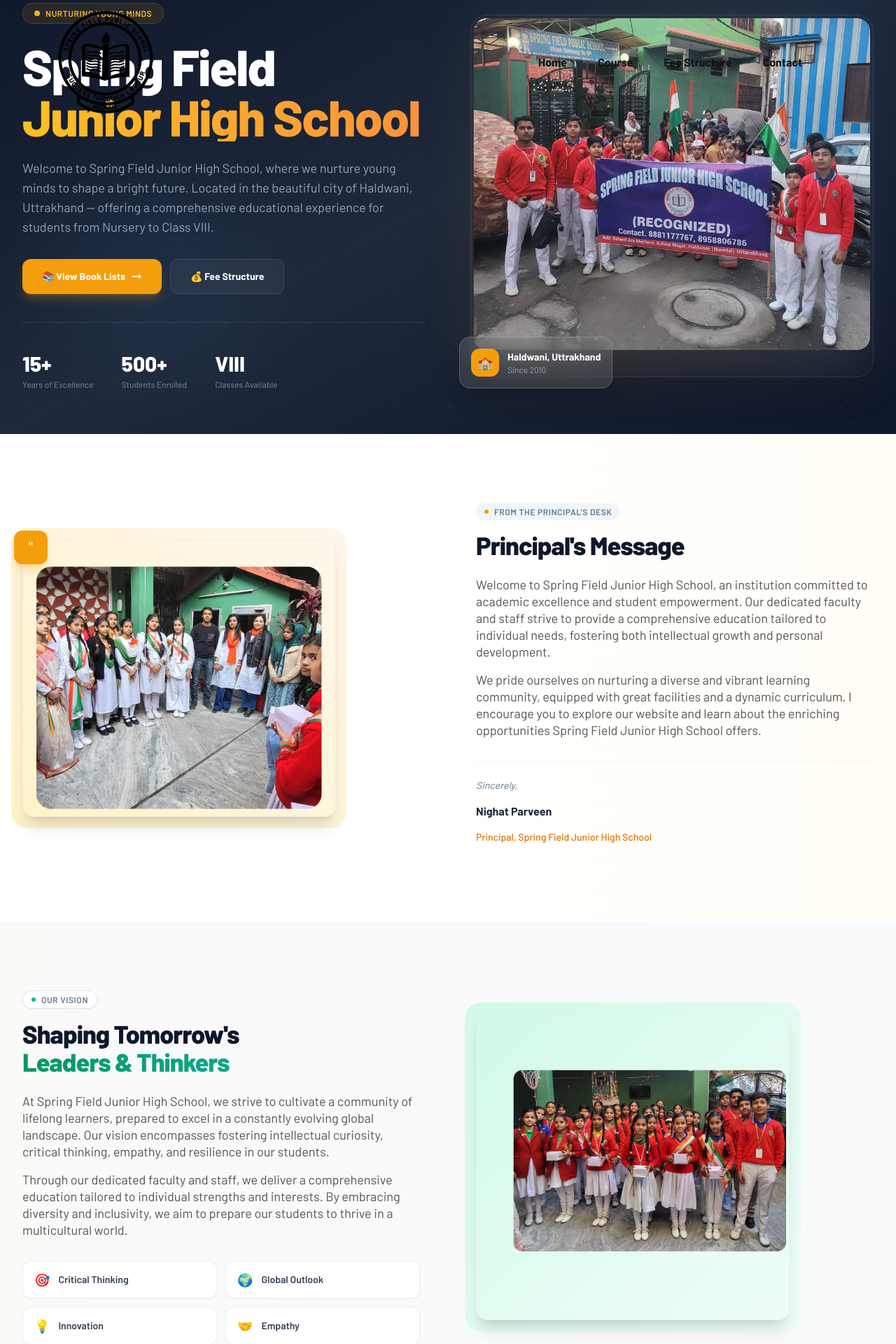
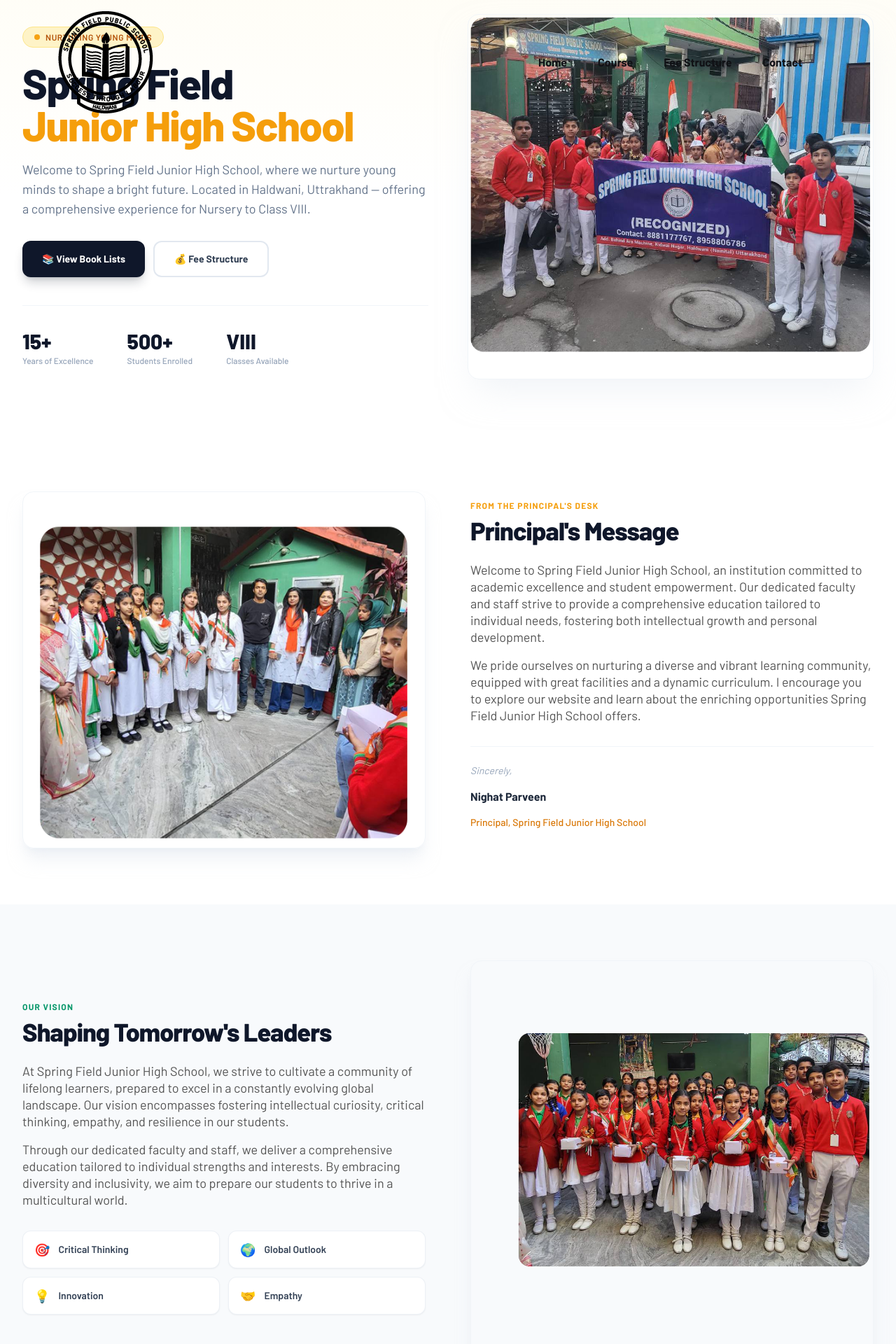
Before and after one commit to nftmoondogs/springfieldhld, a React (Create React App) app: page / in a window 1280 px wide. Shown: the part 60-1980 px from the top of the page at 70% size. Built offline with nearby package versions, Linux system fonts and the light colour scheme.

Commit message:
fix: revert to light theme with larger images, clean modern look

```diff
--- a/src/component/section/about.jsx
+++ b/src/component/section/about.jsx
@@ -1,29 +1,18 @@
 const About = () => {
   return (
-    <section className="tw-relative tw-py-16 sm:tw-py-24 tw-bg-white tw-overflow-hidden">
-      {/* Subtle bg accent */}
-      <div className="tw-absolute tw-top-0 tw-right-0 tw-w-1/2 tw-h-full tw-bg-gradient-to-l tw-from-amber-50/50 tw-to-transparent"></div>
-
-      <div className="tw-container tw-mx-auto tw-px-4 sm:tw-px-6 lg:tw-px-8 tw-relative tw-z-10">
-        <div className="tw-flex tw-flex-col lg:tw-flex-row tw-items-center tw-gap-12 lg:tw-gap-20">
-          {/* Left Image */}
-          <div className="tw-flex-1 tw-w-full lg:tw-w-auto">
-            <div className="tw-relative tw-max-w-md tw-mx-auto lg:tw-mx-0">
-              <div className="tw-absolute -tw-inset-4 tw-bg-gradient-to-tr tw-from-amber-100 tw-to-orange-50 tw-rounded-3xl"></div>
-              <div className="tw-relative tw-rounded-2xl tw-overflow-hidden tw-shadow-xl tw-border tw-border-slate-200/50">
-                <img src="assets/images/about/01.png" alt="Principal" className="tw-w-full tw-h-auto" />
-              </div>
-              {/* Quote decoration */}
-              <div className="tw-absolute -tw-top-3 -tw-left-3 tw-w-12 tw-h-12 tw-bg-amber-500 tw-rounded-xl tw-flex tw-items-center tw-justify-center tw-shadow-lg tw-shadow-amber-500/30 tw-text-2xl tw-text-white">"</div>
+    <section className="tw-py-14 sm:tw-py-20 tw-bg-white">
+      <div className="tw-container tw-mx-auto tw-px-4 sm:tw-px-6 lg:tw-px-8">
+        <div className="tw-flex tw-flex-col lg:tw-flex-row tw-items-center tw-gap-10 lg:tw-gap-16">
+          {/* Left Image — large */}
+          <div className="tw-flex-1 tw-w-full">
+            <div className="tw-rounded-2xl tw-overflow-hidden tw-shadow-xl tw-shadow-slate-200/50 tw-border tw-border-slate-100">
+              <img src="assets/images/about/01.png" alt="Principal" className="tw-w-full tw-h-auto tw-block" />
             </div>
           </div>
 
           {/* Right Content */}
           <div className="tw-flex-1">
-            <div className="tw-inline-flex tw-items-center tw-gap-2 tw-px-3 tw-py-1 tw-bg-slate-100 tw-rounded-full tw-mb-4">
-              <span className="tw-w-1.5 tw-h-1.5 tw-bg-amber-500 tw-rounded-full"></span>
-              <span className="tw-text-xs tw-font-semibold tw-text-slate-500 tw-uppercase tw-tracking-wider">From the Principal's Desk</span>
-            </div>
+            <span className="tw-text-xs tw-font-bold tw-text-amber-500 tw-uppercase tw-tracking-widest tw-mb-2 tw-block">From the Principal's Desk</span>
 
             <h2 className="tw-text-3xl sm:tw-text-4xl tw-font-extrabold tw-text-slate-900 tw-tracking-tight tw-mb-6">
               Principal's Message
@@ -39,7 +28,7 @@
             </div>
 
             <div className="tw-mt-8 tw-pt-6 tw-border-t tw-border-slate-100">
-              <p className="tw-text-slate-500 tw-text-sm tw-italic">Sincerely,</p>
+              <p className="tw-text-slate-400 tw-text-sm tw-italic">Sincerely,</p>
               <p className="tw-font-bold tw-text-slate-800 tw-text-base tw-mt-1">Nighat Parveen</p>
               <p className="tw-text-amber-600 tw-text-sm tw-font-medium">Principal, Spring Field Junior High School</p>
             </div>
--- a/src/component/section/banner.jsx
+++ b/src/component/section/banner.jsx
@@ -2,78 +2,53 @@
 
 const Banner = () => {
   return (
-    <section className="tw-relative tw-overflow-hidden tw-bg-gradient-to-br tw-from-slate-900 tw-via-slate-800 tw-to-slate-900 tw-min-h-[85vh] tw-flex tw-items-center">
-      {/* Background Pattern */}
-      <div className="tw-absolute tw-inset-0 tw-opacity-5">
-        <div className="tw-absolute tw-top-20 tw-right-20 tw-w-96 tw-h-96 tw-bg-amber-400 tw-rounded-full tw-blur-3xl"></div>
-        <div className="tw-absolute tw-bottom-20 tw-left-20 tw-w-72 tw-h-72 tw-bg-blue-400 tw-rounded-full tw-blur-3xl"></div>
-      </div>
-
-      {/* Subtle grid */}
-      <div className="tw-absolute tw-inset-0" style={{backgroundImage: 'radial-gradient(circle at 1px 1px, rgba(255,255,255,0.05) 1px, transparent 0)', backgroundSize: '40px 40px'}}></div>
-
-      <div className="tw-container tw-mx-auto tw-px-4 sm:tw-px-6 lg:tw-px-8 tw-relative tw-z-10">
-        <div className="tw-flex tw-flex-col lg:tw-flex-row tw-items-center tw-gap-10 lg:tw-gap-16">
+    <section className="tw-relative tw-overflow-hidden tw-bg-gradient-to-b tw-from-amber-50/50 tw-via-white tw-to-white tw-py-12 sm:tw-py-16 lg:tw-py-20">
+      <div className="tw-container tw-mx-auto tw-px-4 sm:tw-px-6 lg:tw-px-8">
+        <div className="tw-flex tw-flex-col lg:tw-flex-row tw-items-center tw-gap-8 lg:tw-gap-14">
           {/* Left Content */}
-          <div className="tw-flex-1 tw-text-center lg:tw-text-left tw-py-12 lg:tw-py-0">
-            <div className="tw-inline-flex tw-items-center tw-gap-2 tw-px-4 tw-py-1.5 tw-bg-amber-500/10 tw-border tw-border-amber-500/20 tw-rounded-full tw-mb-6">
-              <span className="tw-w-2 tw-h-2 tw-bg-amber-400 tw-rounded-full tw-animate-pulse"></span>
-              <span className="tw-text-amber-400 tw-text-xs tw-font-semibold tw-tracking-wider tw-uppercase">Nurturing Young Minds</span>
+          <div className="tw-flex-1 tw-text-center lg:tw-text-left">
+            <div className="tw-inline-flex tw-items-center tw-gap-2 tw-px-4 tw-py-1.5 tw-bg-amber-100 tw-border tw-border-amber-200 tw-rounded-full tw-mb-5">
+              <span className="tw-w-2 tw-h-2 tw-bg-amber-500 tw-rounded-full tw-animate-pulse"></span>
+              <span className="tw-text-amber-700 tw-text-xs tw-font-semibold tw-tracking-wider tw-uppercase">Nurturing Young Minds</span>
             </div>
 
-            <h1 className="tw-text-4xl sm:tw-text-5xl lg:tw-text-6xl xl:tw-text-7xl tw-font-extrabold tw-text-white tw-leading-[1.1] tw-tracking-tight tw-mb-6">
+            <h1 className="tw-text-4xl sm:tw-text-5xl lg:tw-text-6xl tw-font-extrabold tw-text-slate-900 tw-leading-[1.1] tw-tracking-tight tw-mb-5">
               Spring Field
-              <span className="tw-block tw-bg-gradient-to-r tw-from-amber-400 tw-to-orange-400 tw-bg-clip-text tw-text-transparent">
-                Junior High School
-              </span>
+              <span className="tw-block tw-text-amber-500">Junior High School</span>
             </h1>
 
-            <p className="tw-text-base sm:tw-text-lg tw-text-slate-400 tw-leading-relaxed tw-max-w-xl tw-mx-auto lg:tw-mx-0 tw-mb-8">
-              Welcome to Spring Field Junior High School, where we nurture young minds to shape a bright future. Located in the beautiful city of Haldwani, Uttrakhand — offering a comprehensive educational experience for students from Nursery to Class VIII.
+            <p className="tw-text-base sm:tw-text-lg tw-text-slate-500 tw-leading-relaxed tw-max-w-xl tw-mx-auto lg:tw-mx-0 tw-mb-8">
+              Welcome to Spring Field Junior High School, where we nurture young minds to shape a bright future. Located in Haldwani, Uttrakhand — offering a comprehensive experience for Nursery to Class VIII.
             </p>
 
             <div className="tw-flex tw-flex-col sm:tw-flex-row tw-gap-3 tw-justify-center lg:tw-justify-start">
-              <Link to="/about" className="tw-inline-flex tw-items-center tw-justify-center tw-gap-2 tw-px-7 tw-py-3.5 tw-bg-amber-500 tw-text-white tw-rounded-xl tw-font-bold tw-text-sm tw-shadow-lg tw-shadow-amber-500/25 hover:tw-bg-amber-400 tw-transition-all tw-duration-200 hover:tw-shadow-xl hover:tw-shadow-amber-500/30 hover:-tw-translate-y-0.5">
+              <Link to="/about" className="tw-inline-flex tw-items-center tw-justify-center tw-gap-2 tw-px-7 tw-py-3.5 tw-bg-slate-900 tw-text-white tw-rounded-xl tw-font-bold tw-text-sm tw-shadow-lg tw-shadow-slate-900/20 hover:tw-bg-slate-800 tw-transition-all hover:-tw-translate-y-0.5">
                 📚 View Book Lists
-                <svg className="tw-w-4 tw-h-4" fill="none" stroke="currentColor" viewBox="0 0 24 24"><path strokeLinecap="round" strokeLinejoin="round" strokeWidth={2} d="M17 8l4 4m0 0l-4 4m4-4H3" /></svg>
               </Link>
-              <Link to="/blog" className="tw-inline-flex tw-items-center tw-justify-center tw-gap-2 tw-px-7 tw-py-3.5 tw-bg-white/5 tw-border tw-border-white/10 tw-text-white tw-rounded-xl tw-font-bold tw-text-sm hover:tw-bg-white/10 tw-transition-all tw-duration-200 tw-backdrop-blur-sm">
+              <Link to="/blog" className="tw-inline-flex tw-items-center tw-justify-center tw-gap-2 tw-px-7 tw-py-3.5 tw-bg-white tw-border-2 tw-border-slate-200 tw-text-slate-700 tw-rounded-xl tw-font-bold tw-text-sm hover:tw-border-amber-400 hover:tw-text-amber-600 tw-transition-all">
                 💰 Fee Structure
               </Link>
             </div>
 
             {/* Stats */}
-            <div className="tw-flex tw-items-center tw-gap-6 sm:tw-gap-10 tw-mt-10 tw-pt-10 tw-border-t tw-border-white/10 tw-justify-center lg:tw-justify-start">
+            <div className="tw-flex tw-items-center tw-gap-8 sm:tw-gap-12 tw-mt-10 tw-pt-8 tw-border-t tw-border-slate-100 tw-justify-center lg:tw-justify-start">
               {[
                 { num: "15+", label: "Years of Excellence" },
                 { num: "500+", label: "Students Enrolled" },
                 { num: "VIII", label: "Classes Available" },
-              ].map((stat, i) => (
+              ].map((s, i) => (
                 <div key={i} className="tw-text-center lg:tw-text-left">
-                  <div className="tw-text-2xl sm:tw-text-3xl tw-font-extrabold tw-text-white">{stat.num}</div>
-                  <div className="tw-text-xs tw-text-slate-500 tw-font-medium tw-mt-1">{stat.label}</div>
+                  <div className="tw-text-2xl sm:tw-text-3xl tw-font-extrabold tw-text-slate-900">{s.num}</div>
+                  <div className="tw-text-xs tw-text-slate-400 tw-font-medium tw-mt-0.5">{s.label}</div>
                 </div>
               ))}
             </div>
           </div>
 
-          {/* Right Image */}
-          <div className="tw-flex-1 tw-hidden lg:tw-block">
-            <div className="tw-relative">
-              <div className="tw-absolute tw-inset-0 tw-bg-gradient-to-tr tw-from-amber-500/20 tw-to-blue-500/20 tw-rounded-3xl tw-blur-2xl tw-scale-95"></div>
-              <div className="tw-relative tw-rounded-3xl tw-overflow-hidden tw-border tw-border-white/10 tw-shadow-2xl">
-                <img src="assets/images/banner/02.png" alt="Spring Field Junior High School" className="tw-w-full tw-h-auto tw-object-cover" />
-              </div>
-              {/* Floating card */}
-              <div className="tw-absolute -tw-bottom-4 -tw-left-4 tw-bg-white/10 tw-backdrop-blur-xl tw-border tw-border-white/20 tw-rounded-2xl tw-p-4 tw-shadow-xl">
-                <div className="tw-flex tw-items-center tw-gap-3">
-                  <div className="tw-w-10 tw-h-10 tw-bg-amber-500 tw-rounded-xl tw-flex tw-items-center tw-justify-center tw-text-lg">🏫</div>
-                  <div>
-                    <div className="tw-text-white tw-font-bold tw-text-sm">Haldwani, Uttrakhand</div>
-                    <div className="tw-text-slate-400 tw-text-xs">Since 2010</div>
-                  </div>
-                </div>
-              </div>
+          {/* Right Image — large */}
+          <div className="tw-flex-1 tw-w-full">
+            <div className="tw-rounded-2xl tw-overflow-hidden tw-shadow-2xl tw-shadow-slate-200/50 tw-border tw-border-slate-100">
+              <img src="assets/images/banner/02.png" alt="Spring Field Junior High School" className="tw-w-full tw-h-auto tw-block" />
             </div>
           </div>
         </div>
--- a/src/component/section/category.jsx
+++ b/src/component/section/category.jsx
@@ -1,23 +1,14 @@
 const Category = () => {
   return (
-    <section className="tw-relative tw-py-16 sm:tw-py-24 tw-bg-slate-50 tw-overflow-hidden">
-      {/* Background accent */}
-      <div className="tw-absolute tw-bottom-0 tw-left-0 tw-w-1/3 tw-h-full tw-bg-gradient-to-r tw-from-amber-50/30 tw-to-transparent"></div>
-
-      <div className="tw-container tw-mx-auto tw-px-4 sm:tw-px-6 lg:tw-px-8 tw-relative tw-z-10">
-        <div className="tw-flex tw-flex-col lg:tw-flex-row tw-items-center tw-gap-12 lg:tw-gap-20">
+    <section className="tw-py-14 sm:tw-py-20 tw-bg-slate-50">
+      <div className="tw-container tw-mx-auto tw-px-4 sm:tw-px-6 lg:tw-px-8">
+        <div className="tw-flex tw-flex-col lg:tw-flex-row tw-items-center tw-gap-10 lg:tw-gap-16">
           {/* Left Content */}
           <div className="tw-flex-1 tw-order-2 lg:tw-order-1">
-            <div className="tw-inline-flex tw-items-center tw-gap-2 tw-px-3 tw-py-1 tw-bg-white tw-border tw-border-slate-200 tw-rounded-full tw-mb-4 tw-shadow-sm">
-              <span className="tw-w-1.5 tw-h-1.5 tw-bg-emerald-500 tw-rounded-full"></span>
-              <span className="tw-text-xs tw-font-semibold tw-text-slate-500 tw-uppercase tw-tracking-wider">Our Vision</span>
-            </div>
+            <span className="tw-text-xs tw-font-bold tw-text-emerald-600 tw-uppercase tw-tracking-widest tw-mb-2 tw-block">Our Vision</span>
 
             <h2 className="tw-text-3xl sm:tw-text-4xl tw-font-extrabold tw-text-slate-900 tw-tracking-tight tw-mb-6">
-              Shaping Tomorrow's
-              <span className="tw-block tw-bg-gradient-to-r tw-from-emerald-600 tw-to-teal-500 tw-bg-clip-text tw-text-transparent">
-                Leaders & Thinkers
-              </span>
+              Shaping Tomorrow's Leaders
             </h2>
 
             <div className="tw-space-y-4 tw-text-slate-600 tw-leading-relaxed tw-text-sm sm:tw-text-base">
@@ -45,13 +36,10 @@
             </div>
           </div>
 
-          {/* Right Image */}
-          <div className="tw-flex-1 tw-order-1 lg:tw-order-2 tw-w-full lg:tw-w-auto">
-            <div className="tw-relative tw-max-w-md tw-mx-auto lg:tw-mx-0">
-              <div className="tw-absolute -tw-inset-4 tw-bg-gradient-to-br tw-from-emerald-100 tw-to-teal-50 tw-rounded-3xl"></div>
-              <div className="tw-relative tw-rounded-2xl tw-overflow-hidden tw-shadow-xl tw-border tw-border-slate-200/50">
-                <img src="assets/images/banner/01.png" alt="Our Vision" className="tw-w-full tw-h-auto" />
-              </div>
+          {/* Right Image — large */}
+          <div className="tw-flex-1 tw-order-1 lg:tw-order-2 tw-w-full">
+            <div className="tw-rounded-2xl tw-overflow-hidden tw-shadow-xl tw-shadow-slate-200/50 tw-border tw-border-slate-100">
+              <img src="assets/images/banner/01.png" alt="Our Vision" className="tw-w-full tw-h-auto tw-block" />
             </div>
           </div>
         </div>
```
Also changed, not shown: src/component/section/instructor.jsx (+17 -43 lines).
